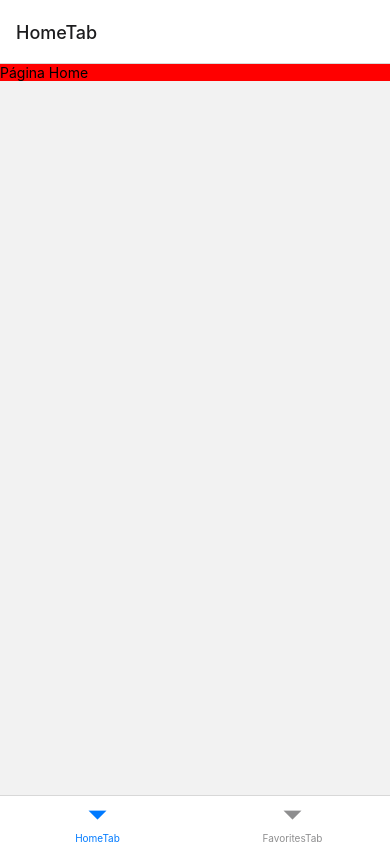
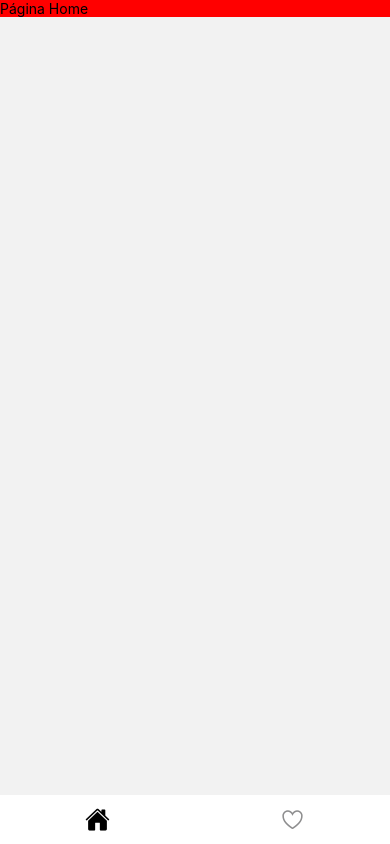
Before and after one commit to dersoli/react-native-receitas, a React Native app: screen /HomeTab in a window 390 px wide. Built offline with nearby package versions, Linux system fonts and the light colour scheme.

Commit message:
screen options tab added

```diff
--- a/src/routes/index.js
+++ b/src/routes/index.js
@@ -1,14 +1,48 @@
 import { createBottomTabNavigator } from '@react-navigation/bottom-tabs'
 import Home from '../pages/home'
 import Favorites from '../pages/favorites'
+import { Ionicons } from "@expo/vector-icons"
 
 const Tab = createBottomTabNavigator()
 
 export function Routes(){
     return(
-        <Tab.Navigator>
-            <Tab.Screen name="HomeTab" component={Home} />
-            <Tab.Screen name="FavoritesTab" component={Favorites} />
+        <Tab.Navigator
+            screenOptions={{
+                headerShown: false,
+                tabBarHideOnKeyboard: true,
+                tabBarShowLabel: false,
+                tabBarActiveTintColor: "#121212",
+                tabBarStyle: {
+                    backgroundColor: "#fff",
+                    borderTopWidth: 0
+                }
+            }}
+        >
+            <Tab.Screen
+                name="HomeTab"
+                component={Home}
+                options={{
+                    tabBarIcon: ({color, size, focused}) => {
+                        if(focused){
+                            return <Ionicons name="home" color="#000" size={size} />
+                        }
+                        return <Ionicons name="home-outline" color={color} size={size}/>
+                    }
+                }}
+            />
+            <Tab.Screen
+                name="FavoritesTab"
+                component={Favorites}
+                options={{
+                    tabBarIcon: ({color, size, focused}) => {
+                        if(focused){
+                            return <Ionicons name="heart" color="#ff4141" size={size} />
+                        }
+                        return <Ionicons name="heart-outline" color={color} size={size}/>
+                    }
+                }}
+            />
         </Tab.Navigator>
     )
 }
```
